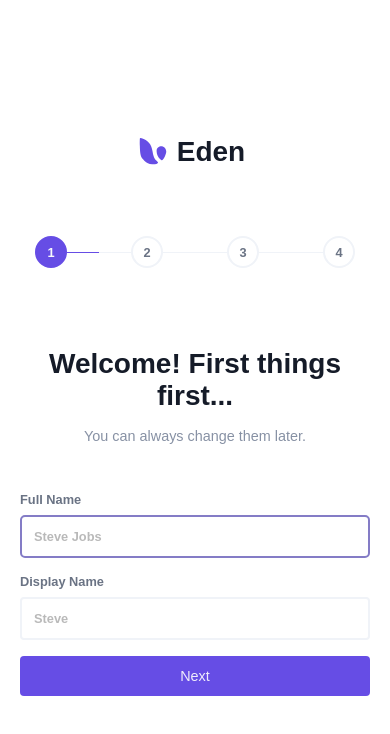
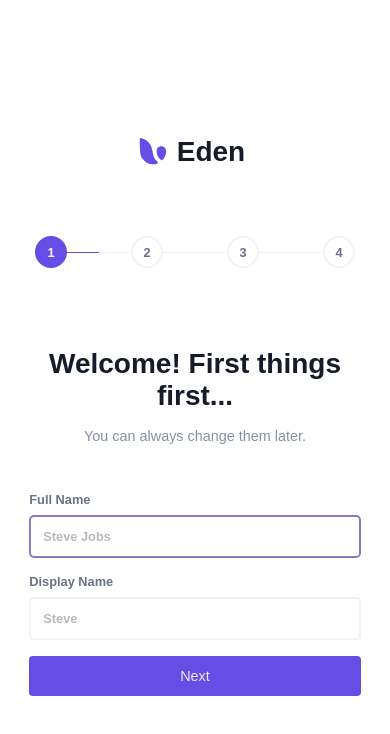
Before and after one commit to Vishnu-Aithal/user-onboarding-demo, a React (Create React App) app: page / in a window 390 px wide. Shown: the top 734 px of the page. Built offline with nearby package versions, Linux system fonts and the light colour scheme; a web font is replaced by a local one.

Commit message:
fix - responsiveness

```diff
--- a/src/Components/Onboarding/OnboardingForm.tsx
+++ b/src/Components/Onboarding/OnboardingForm.tsx
@@ -18,7 +18,7 @@ const StyledForm = styled.form`
     gap: 1rem;
     @media only screen and (max-width: ${BREAKPOINT.sm}) {
         & {
-            width: 80%;
+            max-width: 85%;
         }
     }
 `;
--- a/src/Components/Onboarding/OnboardingProgress.tsx
+++ b/src/Components/Onboarding/OnboardingProgress.tsx
@@ -7,6 +7,7 @@ const Wrapper = styled.div`
     display: flex;
     align-items: center;
     margin-bottom: 4rem;
+    max-width: 100%;
 `;
 interface DivProps {
     filled?: boolean;
--- a/src/Components/Onboarding/Steps/StepComponents/StepInputsWrapper-sc.ts
+++ b/src/Components/Onboarding/Steps/StepComponents/StepInputsWrapper-sc.ts
@@ -3,6 +3,7 @@ import { BlockLabel } from "../../../ReUsable/Label-sc";
 
 export const StepInputsWrapper = styled.div`
     width: 350px;
+    max-width: 100%;
     & > ${BlockLabel} {
         margin-bottom: 0.5rem;
     }
--- a/src/Components/Onboarding/Steps/StepComponents/StepWrapper-sc.ts
+++ b/src/Components/Onboarding/Steps/StepComponents/StepWrapper-sc.ts
@@ -7,7 +7,8 @@ const fadeIn = keyframes`
 `;
 
 export const StepWrapper = styled.div`
-    ${flexCenter("column")}
+    ${flexCenter("column")};
+    width: 100%;
     animation-name: ${fadeIn};
     animation-duration: 350ms;
     animation-timing-function: ease-in;
```
